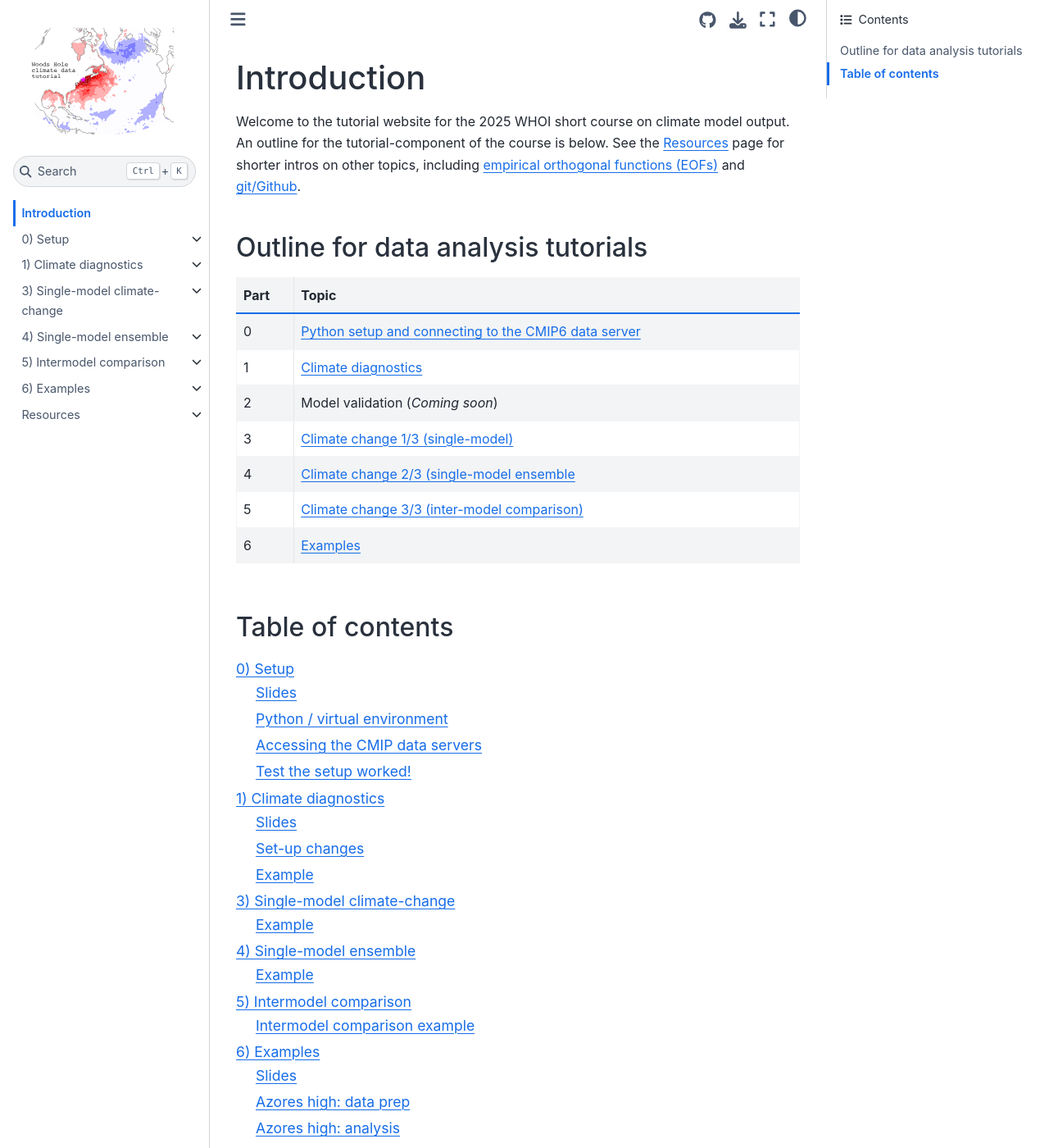
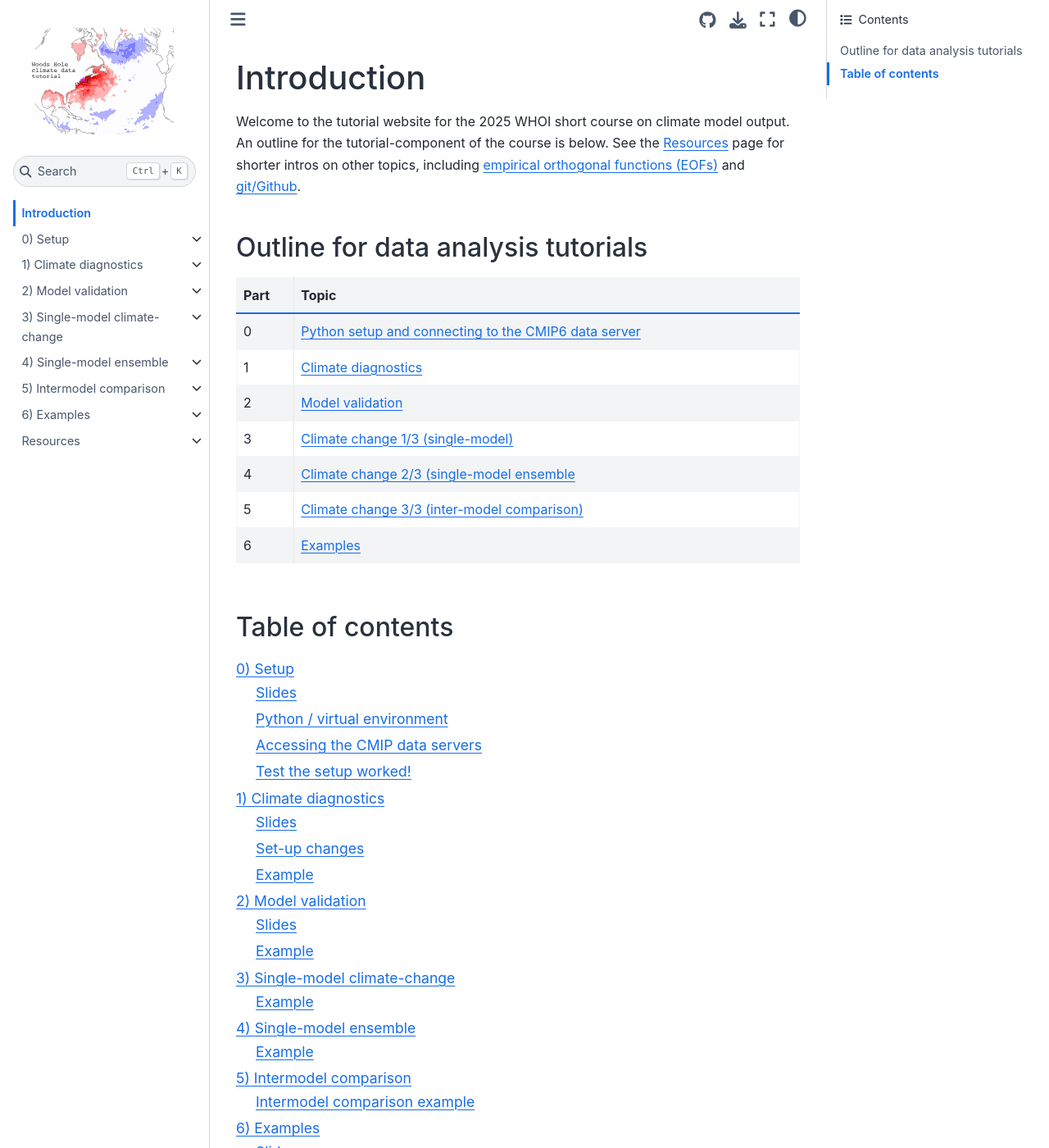
Before and after one commit to ktcarr/whoi-climate-tutorial_2025, a Jupyter Book: the page built from docs/pages/intro.md, in a window 1280 px wide and 1400 px high. Shown: the whole window at 82% size. Built offline with Jupyter Book 1.0.4 settings and Sphinx 7.4.7 and the Sphinx Book theme 1.1.4, drawn with Linux system fonts in a browser that asks for light colours.

Commit message:
update toc and home page

```diff
--- a/docs/_toc.yml
+++ b/docs/_toc.yml
@@ -17,9 +17,11 @@ chapters:
     title: Slides
   - file: pages/data_analysis/setup-changes.md
   - file: pages/data_analysis/example.ipynb
-# - file: pages/model_validation/overview
-#   sections:
-#   - file: pages/model_validation/model_validation_stub.ipynb
+- file: pages/model_validation/overview.md
+  sections:
+  - url: https://docs.google.com/presentation/d/1pOMZBwi7BtkkiM8KvIcDS0DyyNMhudgcL7nRoUsCRso/edit?usp=sharing
+    title: Slides
+  - file: pages/model_validation/example.ipynb
 - file: pages/single_model/overview
   sections:
   - file: pages/single_model/example.ipynb
--- a/docs/pages/intro.md
+++ b/docs/pages/intro.md
@@ -7,7 +7,7 @@ Part | Topic
 -- | --
 0 | [Python setup and connecting to the CMIP6 data server](setup/setup.md)
 1 | [Climate diagnostics](data_analysis/overview.md)
-2 | Model validation (*Coming soon*)
+2 | [Model validation](model_validation/overview.md)
 3 | [Climate change 1/3 (single-model)](single_model/overview.md)
 4 | [Climate change 2/3 (single-model ensemble](single_model_ensemble/overview.md)
 5 | [Climate change 3/3 (inter-model comparison)](intermodel_comp/overview.md)
```
